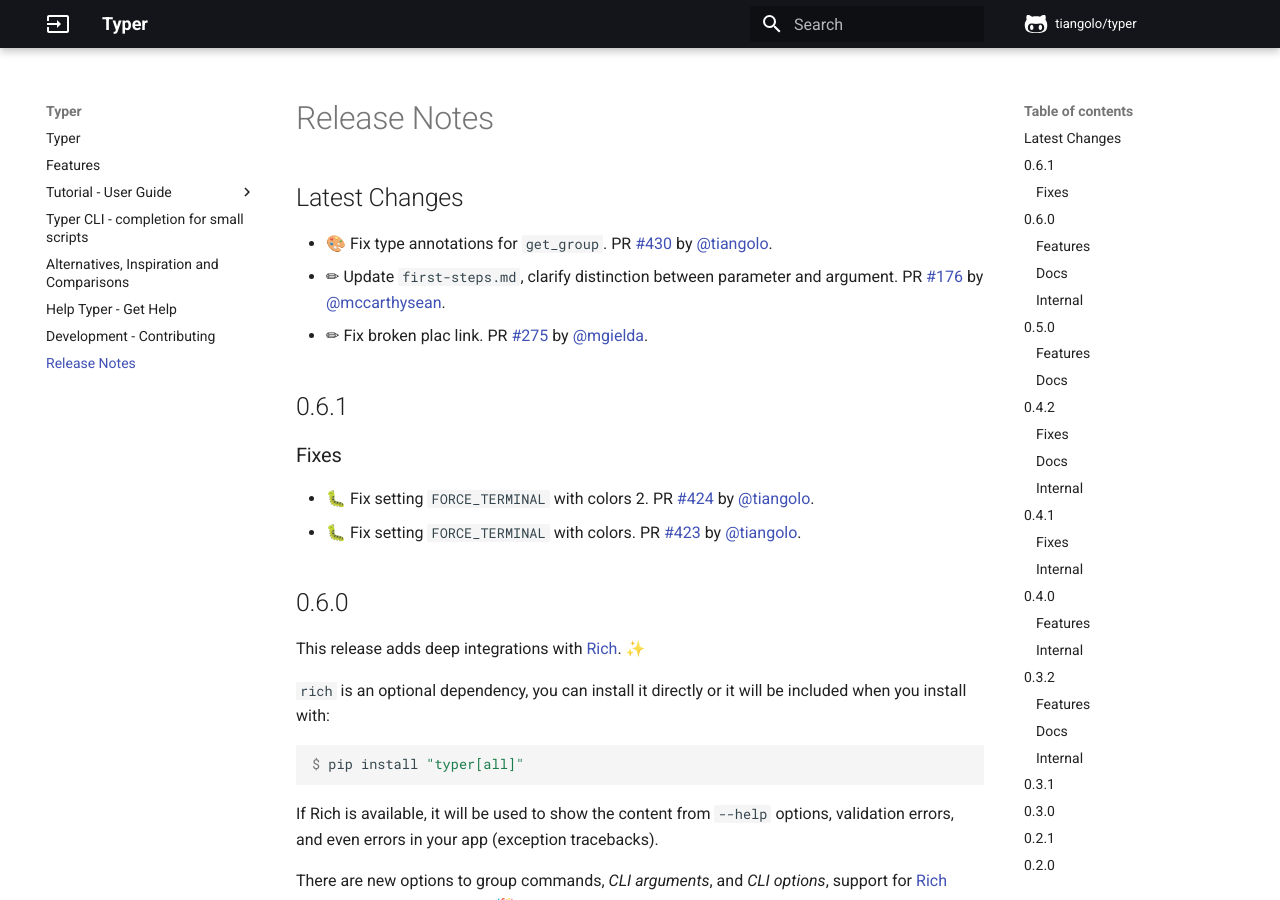
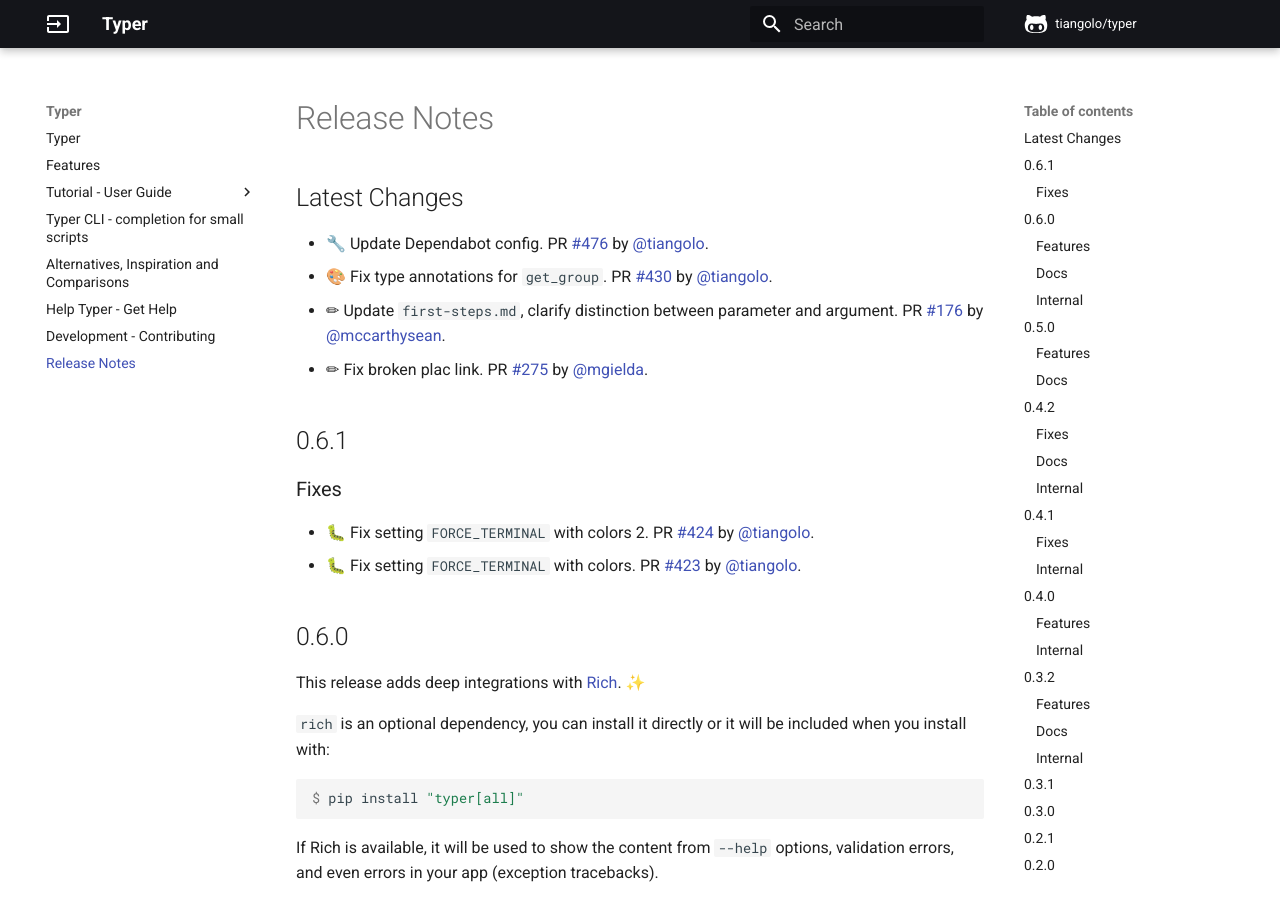
Before and after one commit to RED0731/red_pythonTyper, an MkDocs documentation site: the page built from docs/release-notes.md, in a window 1280 px wide and 900 px high. Built offline with MkDocs 1.6.1 and Material for MkDocs 9.7.7, drawn with Linux system fonts in a browser that asks for light colours; comment, search, counter and statistics services are not loaded.

Commit message:
📝 Update release notes

```diff
--- a/docs/release-notes.md
+++ b/docs/release-notes.md
@@ -1,5 +1,6 @@
 ## Latest Changes
 
+* 🔧 Update Dependabot config. PR [#476](https://github.com/tiangolo/typer/pull/476) by [@tiangolo](https://github.com/tiangolo).
 * 🎨 Fix type annotations for `get_group`. PR [#430](https://github.com/tiangolo/typer/pull/430) by [@tiangolo](https://github.com/tiangolo).
 * ✏ Update `first-steps.md`, clarify distinction between parameter and argument. PR [#176](https://github.com/tiangolo/typer/pull/176) by [@mccarthysean](https://github.com/mccarthysean).
 * ✏ Fix broken plac link. PR [#275](https://github.com/tiangolo/typer/pull/275) by [@mgielda](https://github.com/mgielda).
```
